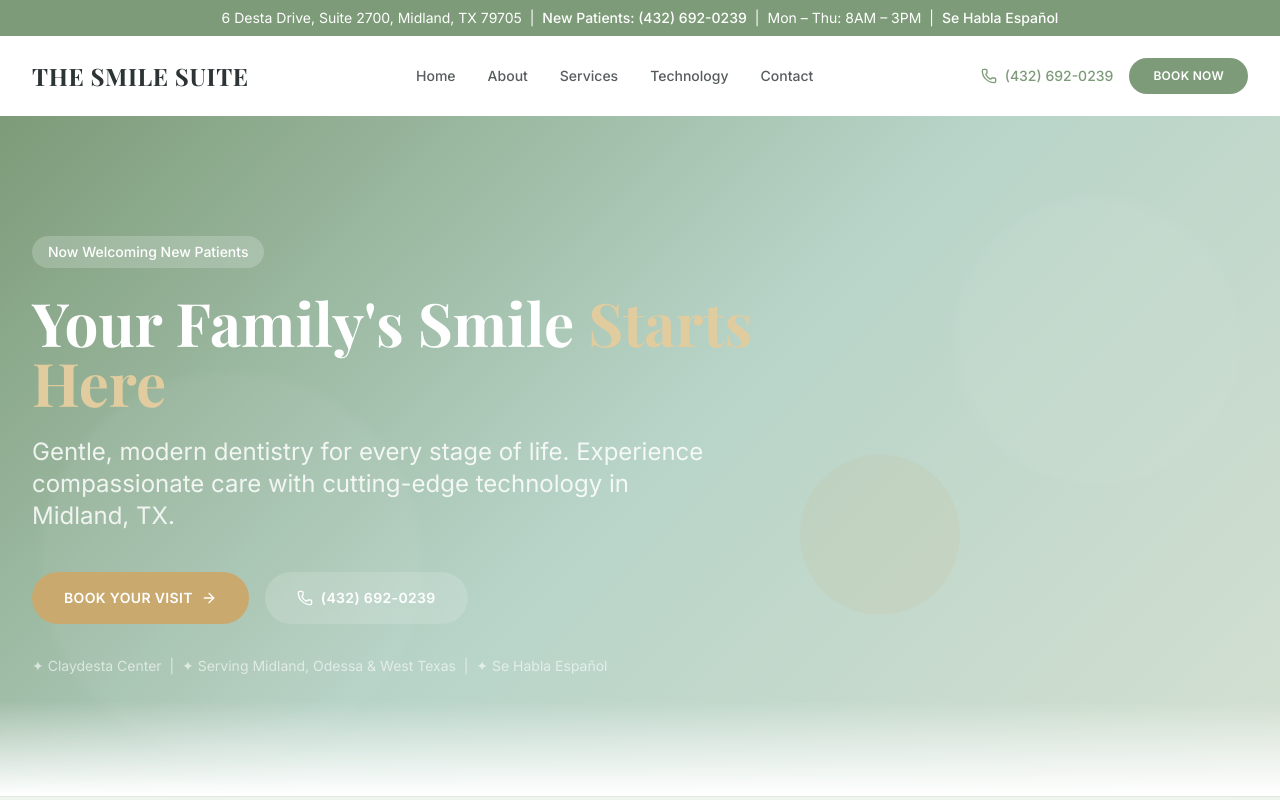
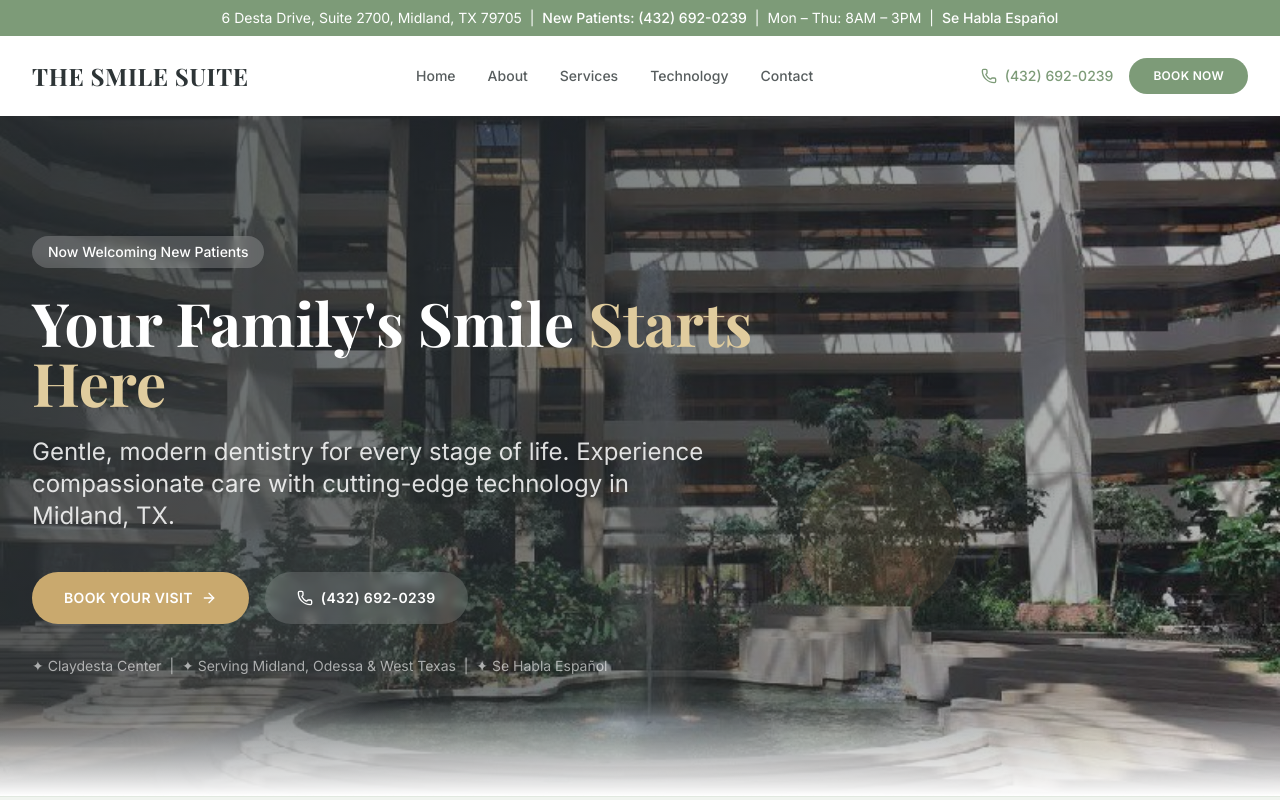
Before and after one commit to N0DEHQ/smile-suite, a Next.js app: page / in a window 1280 px wide. Shown: the top 800 px of the page. Built offline with nearby package versions, Linux system fonts and the light colour scheme; a web font is replaced by a local one.

Commit message:
add hero photo: Claydesta Center atrium

```diff
--- a/src/components/Hero.tsx
+++ b/src/components/Hero.tsx
@@ -1,6 +1,7 @@
 "use client";
 
 import { motion } from "framer-motion";
+import Image from "next/image";
 import { Phone, ArrowRight } from "lucide-react";
 
 const BOOKING_URL = "https://www.smilemidland.com/contact-us/";
@@ -8,8 +9,17 @@
 export default function Hero() {
   return (
     <section className="relative min-h-[90vh] sm:min-h-[85vh] flex items-center overflow-hidden">
-      {/* Background */}
-      <div className="absolute inset-0 bg-hero-gradient" />
+      {/* Background Image */}
+      <Image
+        src="/images/hero-claydesta.jpg"
+        alt="Claydesta Center atrium — home of The Smile Suite in Midland, TX"
+        fill
+        priority
+        className="object-cover"
+        quality={85}
+      />
+      {/* Overlay */}
+      <div className="absolute inset-0 bg-gradient-to-r from-charcoal/80 via-charcoal/60 to-charcoal/30" />
 
       {/* Decorative circles */}
       <div className="absolute top-20 right-10 w-72 h-72 rounded-full bg-white/5 blur-sm" />
```
Also changed, not shown: public/images/hero-claydesta.jpg (added), 1 other file (tests, documents, lock files or other folders).
